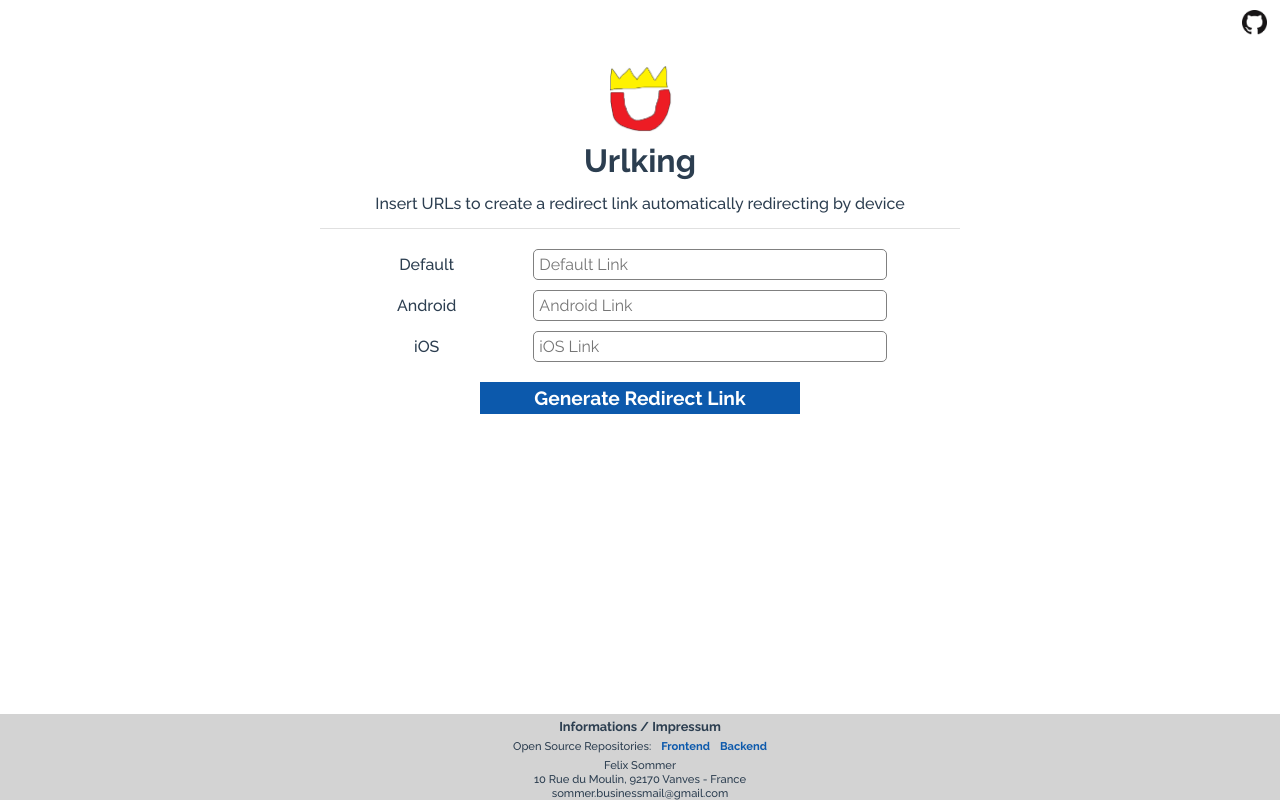
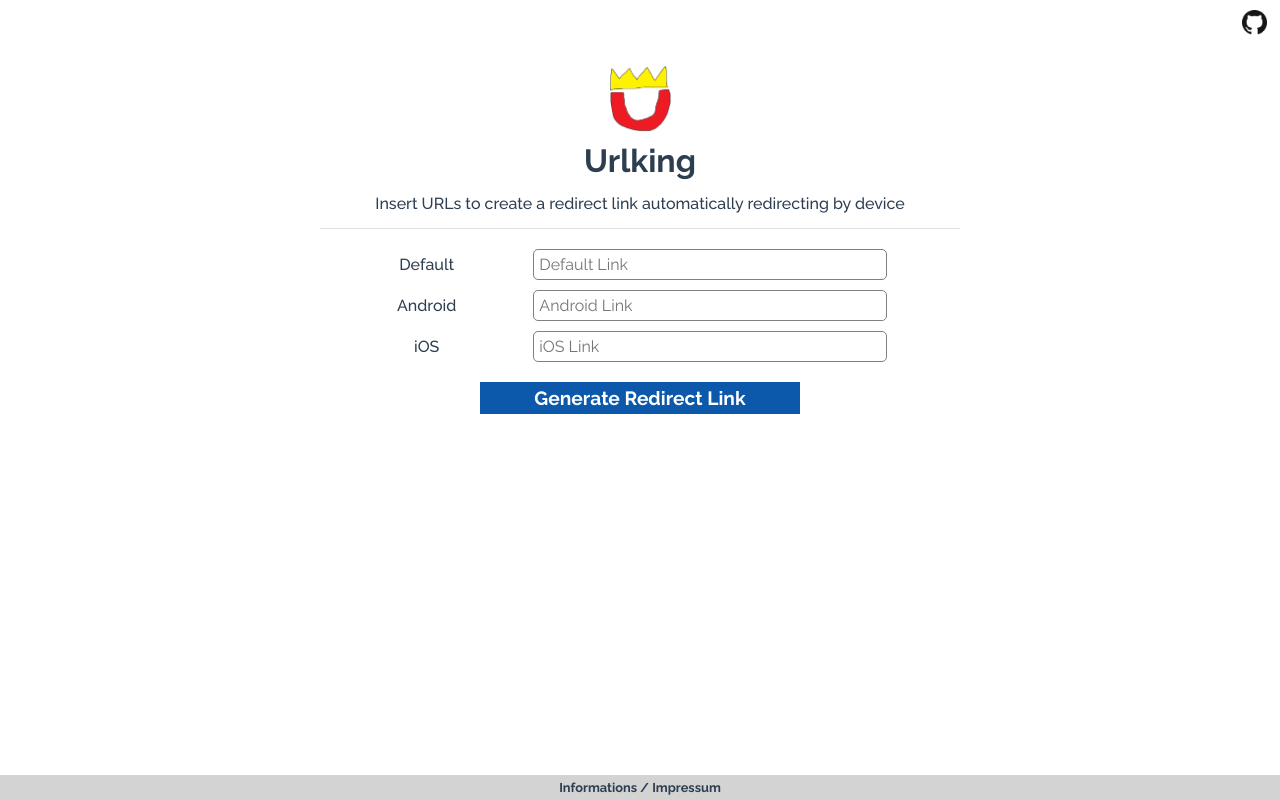
Before and after one commit to sommerfe/urlking-front, a Vue app in the folder urlking-front/: page / in a window 1280 px wide. Built offline with nearby package versions, Linux system fonts and the light colour scheme.

Commit message:
refactor sticky footer

```diff
--- a/urlking-front/src/App.vue
+++ b/urlking-front/src/App.vue
@@ -1,9 +1,9 @@
 <template>
-  <Header/>
   <div class="app-container">
+    <Header class="header"/>
     <Main class="main" />
+    <Footer class="footer"/>
   </div>
-  <Footer/>
 </template>
 
 <script>
@@ -31,15 +31,32 @@
 .main {
   grid-area: main;
 }
+
+.header {
+  grid-area: header;
+}
+
+.footer {
+  grid-area: footer;
+}
+
 .app-container {
   display: grid;
-  grid-template-columns: 1fr 2fr 1fr;
-  grid-template-areas: ". main .";
+  grid-template-columns: [left] 1fr  [main] 2fr  [right] 1fr;
+  grid-template-rows: auto 1fr auto;
+  grid-template-areas:
+    "header header header"
+    ". main ."
+    "footer footer footer";
+  min-height: 100%;
+  /*grid-template-areas: ". main .";
+  grid-template-rows: "header" "main" "footer";*/
 }
 
 #app {
   font-family: Raleway, Dongle, Avenir, Helvetica, Arial, sans-serif;
   font-weight: 500;
+  height: 100vh;
   -webkit-font-smoothing: antialiased;
   -moz-osx-font-smoothing: grayscale;
   text-align: center;
--- a/urlking-front/src/components/Footer.vue
+++ b/urlking-front/src/components/Footer.vue
@@ -1,9 +1,9 @@
 <template>
   <footer>
-        <div class="impressumHeader">
+        <div class="impressumHeader" v-on:click="toggleImpressum">
             Informations / Impressum
         </div>
-        <div class="impressumContainer">
+        <div v-if="showImpressum">
             <div class="openSource">
                 Open Source Repositories:
                 <a href="https://github.com/sommerfe/urlking-front">Frontend</a>
@@ -26,17 +26,23 @@
 export default {
   name: 'Footer',
   components: {
-  }
+  },
+    data() {
+        return {
+        showImpressum: false
+        }
+    },
+    methods: {
+        toggleImpressum() {
+            this.showImpressum = !this.showImpressum
+        }
+    }
 }
 </script>
 
 <style scoped>
 
 footer {
-  position: absolute;
-  bottom: 0;
-  width: 100%;
-  height: 5.4rem;
   background-color: lightgray;
   font-size: 0.7rem;
 }
@@ -45,6 +51,11 @@
     font-size: 0.8rem;
     font-weight: bold;
     margin: 5px 0px;
+    cursor: pointer;
+}
+
+.impressumHeader:hover {
+    text-decoration: underline;
 }
 
 .openSource {
@@ -65,5 +76,6 @@
 }
 
 .impressumContainer {
+    display: none;
 }
 </style>
```
